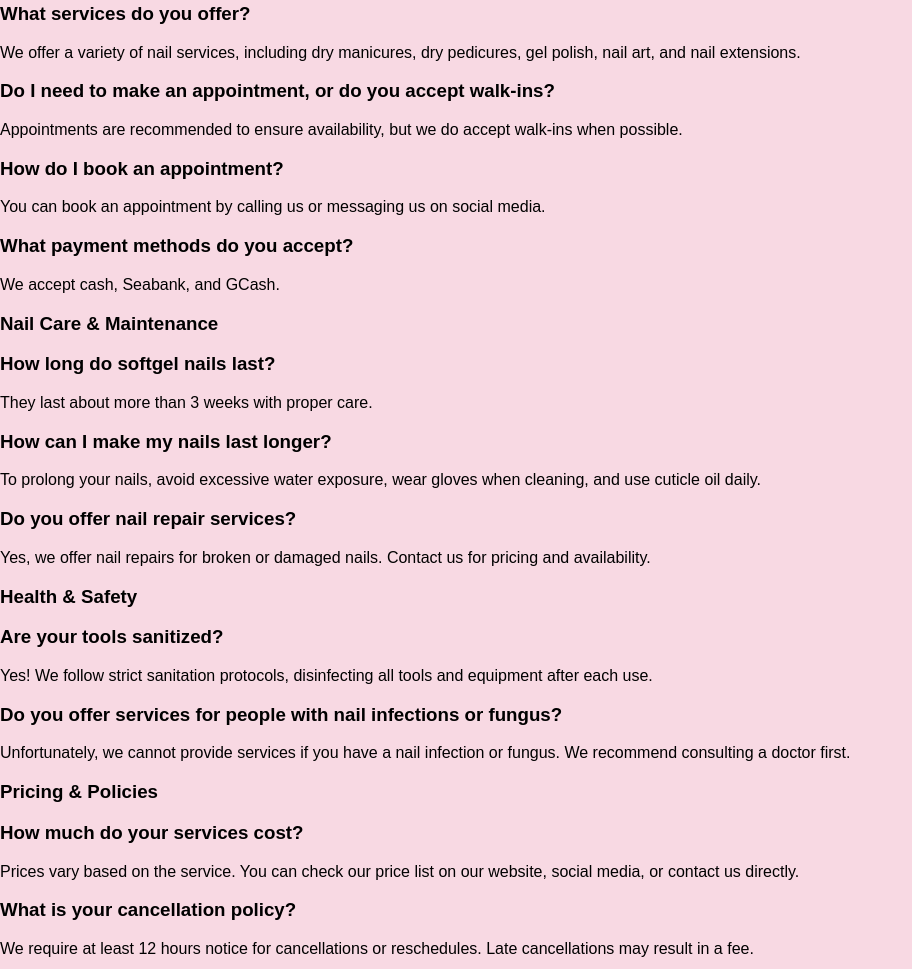
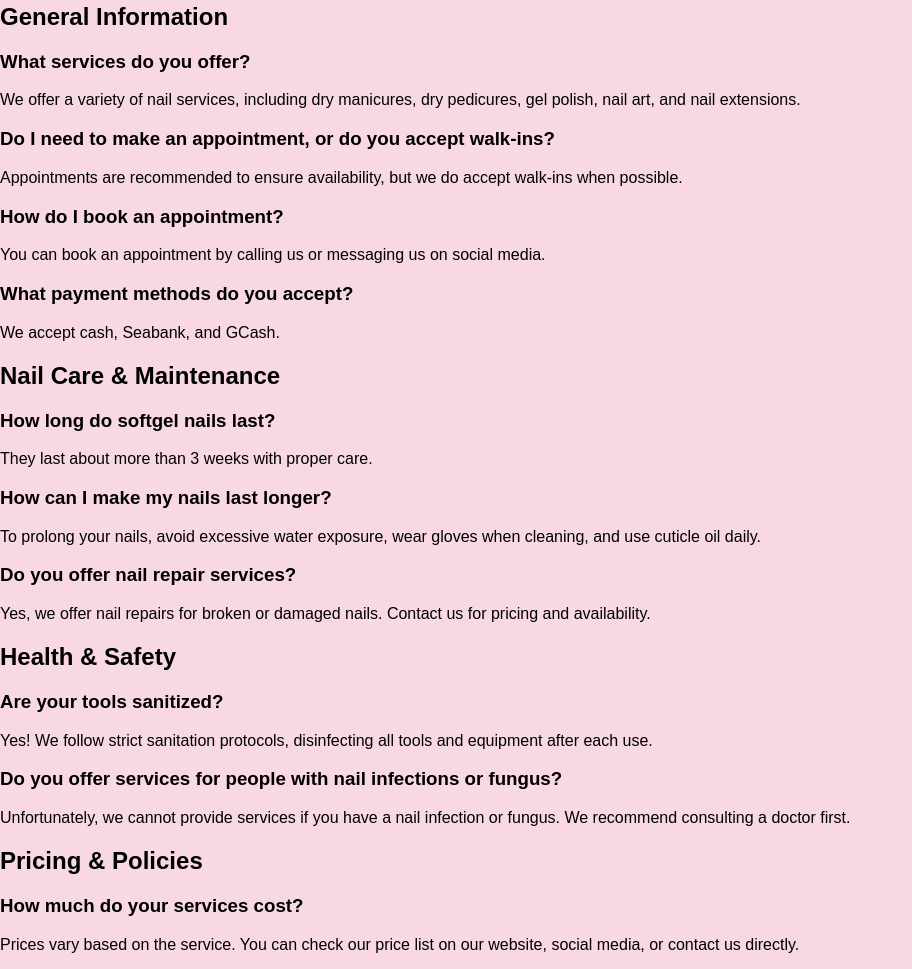
Before and after one commit to jhullanaie/SassyStationSitecompany, a plain HTML site: page FAQS.html in a window 1280 px wide. Shown: the part 173-1142 px from the top of the page, without its empty margins (0-912 px from the left). Drawn offline with Linux system fonts and the light colour scheme.

Commit message:
Update FAQS.html

```diff
--- a/FAQS.html
+++ b/FAQS.html
@@ -29,6 +29,7 @@
         <section id="faqs">
             <h2>Frequently Asked Questions (FAQs)</h2>
 
+            <h2>General Information</h2>
             <div class="faq-item">
                 <h3>What services do you offer?</h3>
                 <p>We offer a variety of nail services, including dry manicures, dry pedicures, gel polish, nail art, and nail extensions.</p>
@@ -49,7 +50,7 @@
                 <p>We accept cash, Seabank, and GCash.</p>
             </div>
 
-            <h3>Nail Care & Maintenance</h3>
+            <h2>Nail Care & Maintenance</h2>
             <div class="faq-item">
                 <h3>How long do softgel nails last?</h3>
                 <p>They last about more than 3 weeks with proper care.</p>
@@ -65,7 +66,7 @@
                 <p>Yes, we offer nail repairs for broken or damaged nails. Contact us for pricing and availability.</p>
             </div>
 
-            <h3>Health & Safety</h3>
+            <h2>Health & Safety</h2>
             <div class="faq-item">
                 <h3>Are your tools sanitized?</h3>
                 <p>Yes! We follow strict sanitation protocols, disinfecting all tools and equipment after each use.</p>
@@ -76,7 +77,7 @@
                 <p>Unfortunately, we cannot provide services if you have a nail infection or fungus. We recommend consulting a doctor first.</p>
             </div>
 
-            <h3>Pricing & Policies</h3>
+            <h2>Pricing & Policies</h2>
             <div class="faq-item">
                 <h3>How much do your services cost?</h3>
                 <p>Prices vary based on the service. You can check our price list on our website, social media, or contact us directly.</p>
```
